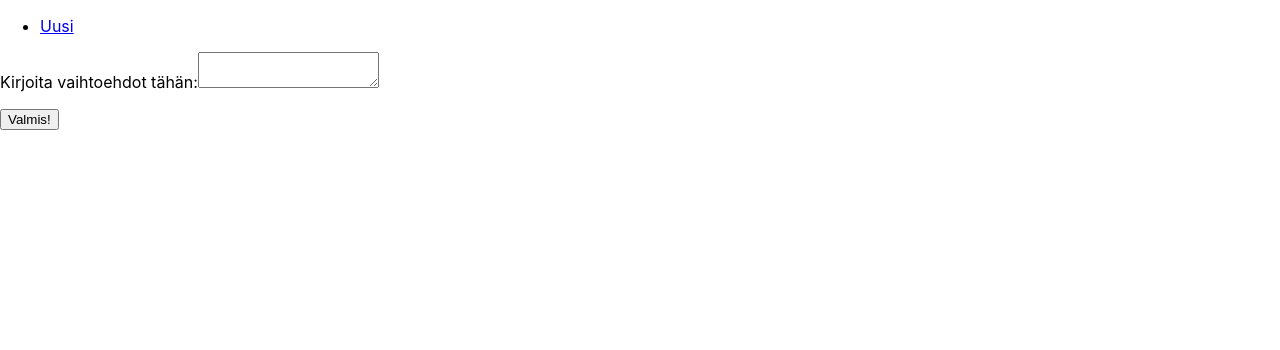
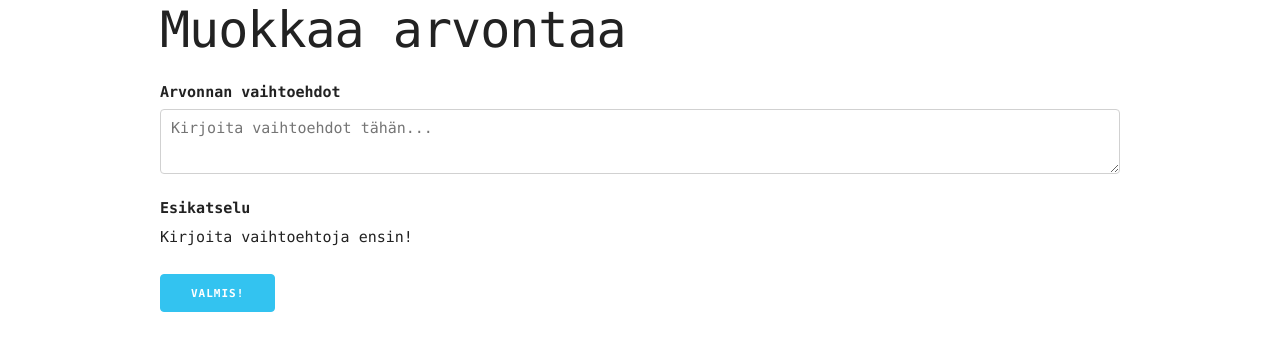
Before and after one commit to suniala/tonart, a React (Create React App) app: page /#/muokkaus in a window 1280 px wide. Shown: the top 350 px of the page. Built offline with nearby package versions, Linux system fonts and the light colour scheme.

Commit message:
Tidy up styles and layout

```diff
--- a/src/App.tsx
+++ b/src/App.tsx
@@ -1,5 +1,5 @@
 import React from 'react';
-import {HashRouter, Link, Route} from 'react-router-dom';
+import {HashRouter, Route} from 'react-router-dom';
 import {RouteComponentProps} from 'react-router';
 import Moro from "./Moi";
 import Hello from "./Hello";
@@ -10,16 +10,8 @@ import Play from "./Play";
 const App: React.FC = () => {
     return (
         <HashRouter>
-            <div className="App">
-                <div>
-                    <nav>
-                        <ul>
-                            <li>
-                                <Link to="/muokkaus">Uusi</Link>
-                            </li>
-                        </ul>
-                    </nav>
-
+            <div className="container">
+                <div className="row">
                     <Route path="/" exact component={Arpa}/>
                     <Route path="/arpa/:encodedState" render={(props: RouteComponentProps<{ encodedState: string }>) =>
                         <Arpa encodedState={props.match.params.encodedState}/>}/>
--- a/src/Arpa.tsx
+++ b/src/Arpa.tsx
@@ -30,16 +30,22 @@ class Arpa extends React.Component<Props, State> {
         r.history.push('/muokkaus/' + (this.props.encodedState ? this.props.encodedState : ''));
     };
 
+    private haveItems = () => this.state.items.length > 1;
+
     render() {
         return (
             <div>
-                <ItemList items={this.state.items}/>
-                {
-                    !this.props.encodedState
-                        ? <RouterButton onClick={this.handleEdit}>Uusi</RouterButton>
-                        : <RouterButton onClick={this.handleEdit}>Muokkaa</RouterButton>
+                <h1>Arvonta</h1>
+                {this.haveItems()
+                    ? <div>
+                        <ItemList items={this.state.items}/>
+                        <Link className='button button-primary' to={'/pelaa/' + this.props.encodedState}>Aloita
+                            arvonta</Link>
+                        <span> </span>
+                        <RouterButton onClickR={this.handleEdit}>Muokkaa</RouterButton>
+                    </div>
+                    : <p>Et ole vielä syöttänyt vaihtoehtoja. <Link to='/muokkaus'>Luo uusi arvonta.</Link></p>
                 }
-                <Link to={'/pelaa/' + this.props.encodedState}>Pelaa</Link>
             </div>
         );
     }
--- a/src/Play.tsx
+++ b/src/Play.tsx
@@ -44,14 +44,15 @@ class Play extends React.Component<Props, State> {
     render() {
         return (
             <div>
+                <h1>Arvo</h1>
                 <div>
                     <button onClick={this.prev} disabled={this.disablePrev()}>Edellinen</button>
-                    <span>{`${this.currItemNo()} / ${this.totalItemCount()}`}</span>
+                    <span> {`${this.currItemNo()} / ${this.totalItemCount()}`} </span>
                     <button onClick={this.next} disabled={this.disableNext()}>Seuraava</button>
                 </div>
-                <div>
+                <pre>
                     {_.head(this.state.remainingItems)}
-                </div>
+                </pre>
 
                 <Link to={'/arpa/' + this.props.encodedState}>Palaa</Link>
             </div>
--- a/src/RouterButton.tsx
+++ b/src/RouterButton.tsx
@@ -1,18 +1,18 @@
 import {RouteComponentProps, withRouter} from "react-router";
 import * as React from "react";
 
-interface Props extends RouteComponentProps {
-    onClick: (r: RouteComponentProps) => void
+interface Props extends RouteComponentProps, React.DetailedHTMLProps<React.ButtonHTMLAttributes<HTMLButtonElement>, HTMLButtonElement> {
+    onClickR: (r: RouteComponentProps) => void
 }
 
 class RouterButton extends React.Component<Props, {}> {
     private handleClick = () => {
-        this.props.onClick(this.props)
+        this.props.onClickR(this.props)
     };
 
     render() {
         return (
-            <button onClick={this.handleClick}>
+            <button onClick={this.handleClick} {...this.props}>
                 {this.props.children}
             </button>);
     }
--- a/src/Text.tsx
+++ b/src/Text.tsx
@@ -46,20 +46,34 @@ class Text extends React.Component<Props, State> {
 
     private handleSubmit = (r: RouteComponentProps) => {
         let encodedState = encodeState({items: this.state.items});
-        r.history.push('/arpa/'+encodedState);
+        r.history.push('/arpa/' + encodedState);
     };
+
+    private disableSubmit = () => this.state.items.length < 2;
+
+    private showPreview = () => this.state.items.length > 0;
 
     render() {
         return (
             <div>
+                <h1>Muokkaa arvontaa</h1>
                 <form>
-                    <label>
-                        Kirjoita vaihtoehdot tähän:
-                        <textarea value={this.state.rawText} onChange={this.handleChange}/>
-                    </label>
+                    <div className="row">
+                        <label htmlFor="items">Arvonnan vaihtoehdot</label>
+                        <textarea className="u-full-width" placeholder="Kirjoita vaihtoehdot tähän..."
+                                  onChange={this.handleChange} value={this.state.rawText}
+                                  id="items" rows={10}/>
+                    </div>
+                    <div className="row">
+                        <label>Esikatselu</label>
+                        {this.showPreview()
+                            ? <ItemList items={this.state.items}/>
+                            : <p>Kirjoita vaihtoehtoja ensin!</p>
+                        }
+                    </div>
+                    <RouterButton className="button-primary" onClickR={this.handleSubmit}
+                                  disabled={this.disableSubmit()}>Valmis!</RouterButton>
                 </form>
-                <ItemList items={this.state.items}/>
-                <RouterButton onClick={this.handleSubmit}>Valmis!</RouterButton>
             </div>
         );
     }
--- a/src/css/index.css
+++ b/src/css/index.css
@@ -1,13 +1,3 @@
 body {
-  margin: 0;
-  font-family: -apple-system, BlinkMacSystemFont, 'Segoe UI', 'Roboto', 'Oxygen',
-    'Ubuntu', 'Cantarell', 'Fira Sans', 'Droid Sans', 'Helvetica Neue',
-    sans-serif;
-  -webkit-font-smoothing: antialiased;
-  -moz-osx-font-smoothing: grayscale;
+    font-family: Consolas, 'Courier New', monospace;
 }
-
-code {
-  font-family: source-code-pro, Menlo, Monaco, Consolas, 'Courier New',
-    monospace;
-}
--- a/src/index.tsx
+++ b/src/index.tsx
@@ -1,5 +1,7 @@
 import React from 'react';
 import ReactDOM from 'react-dom';
+import './css/skeleton/normalize.css';
+import './css/skeleton/skeleton.css';
 import './css/index.css';
 import App from './App';
 import * as serviceWorker from './serviceWorker';
```
